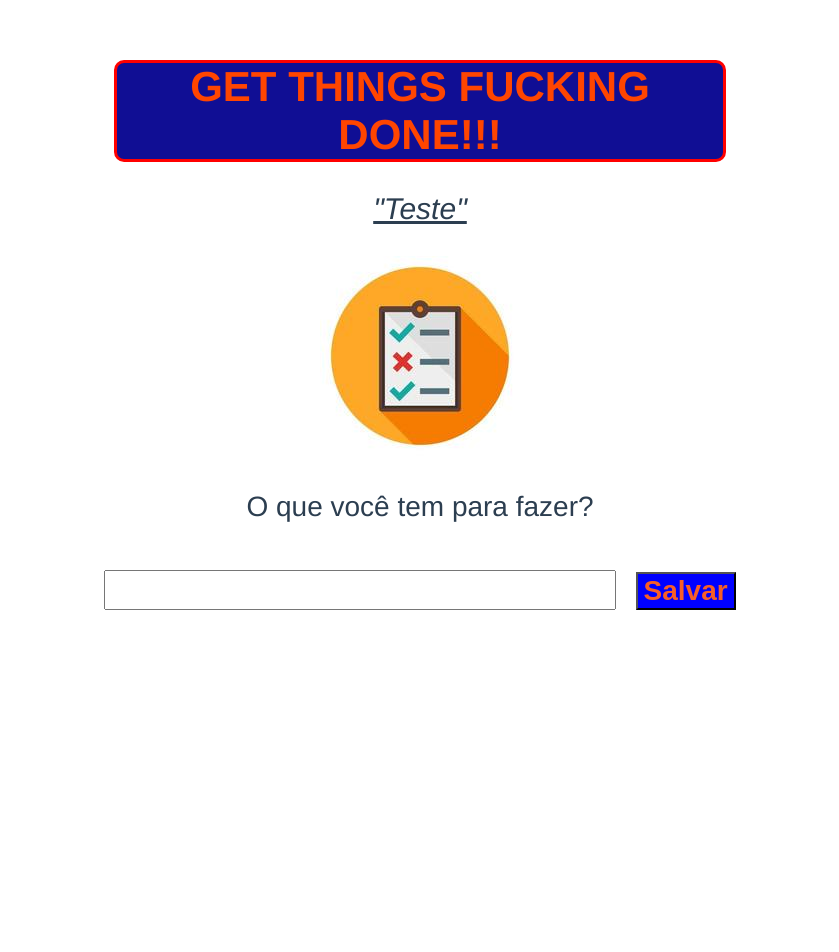
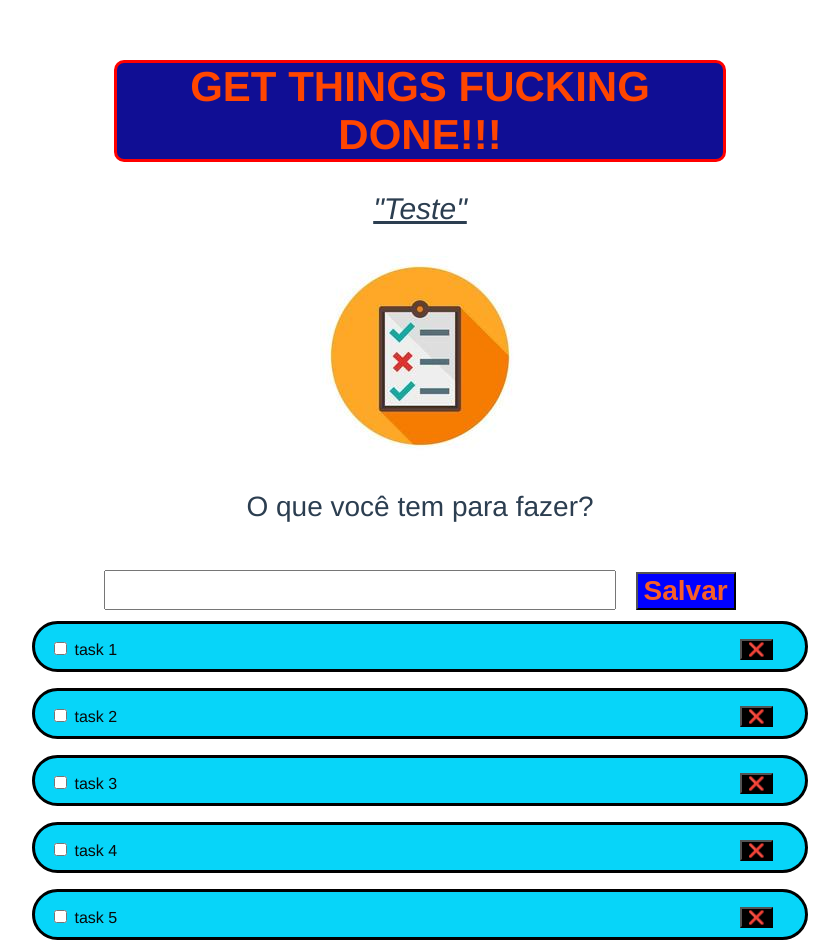
Before and after one commit to YuriShalk/provaLucas, a Vue app: page / in a window 1280 px wide. Shown: the top 952 px of the page, without its empty margins (220-1059 px from the left). Before the commit the page ends 800 px from the top, so only its background shows below. Built offline with nearby package versions, Linux system fonts and the light colour scheme.

Commit message:
unicode delete button

```diff
--- a/src/components/ListaTarefas.vue
+++ b/src/components/ListaTarefas.vue
@@ -10,7 +10,8 @@
         >
         <button
             id="save-button"
-            @click="salvaTarefa()">
+            @click="salvaTarefa()"
+            >
              Salvar
         </button>
     </div>
@@ -19,7 +20,7 @@
         v-for="(tarefa, index) in listaTarefas"
         :key="tarefa.index"
     >
-    <button id="delete-button" @click="removeTarefa(index)">X</button>
+    <button id="delete-button" @click="removeTarefa(index)">&#10060;</button>
 
     <input
                 v-model="tarefasCompletadas"
@@ -37,7 +38,11 @@ export default {
     data() {
         return {
             listaTarefas: [
-
+                {nomeDaTarefa: 'task 1'},
+                {nomeDaTarefa: 'task 2'},
+                {nomeDaTarefa: 'task 3'},
+                {nomeDaTarefa: 'task 4'},
+                {nomeDaTarefa: 'task 5'},
             ],
             nomeDaTarefa: '',
             tarefasCompletadas: []
```
